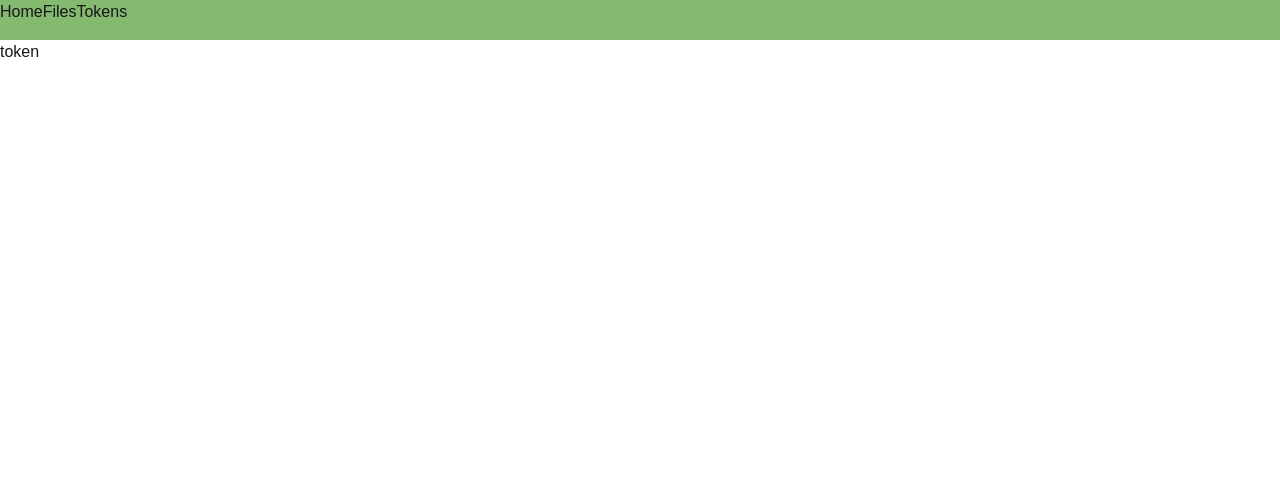
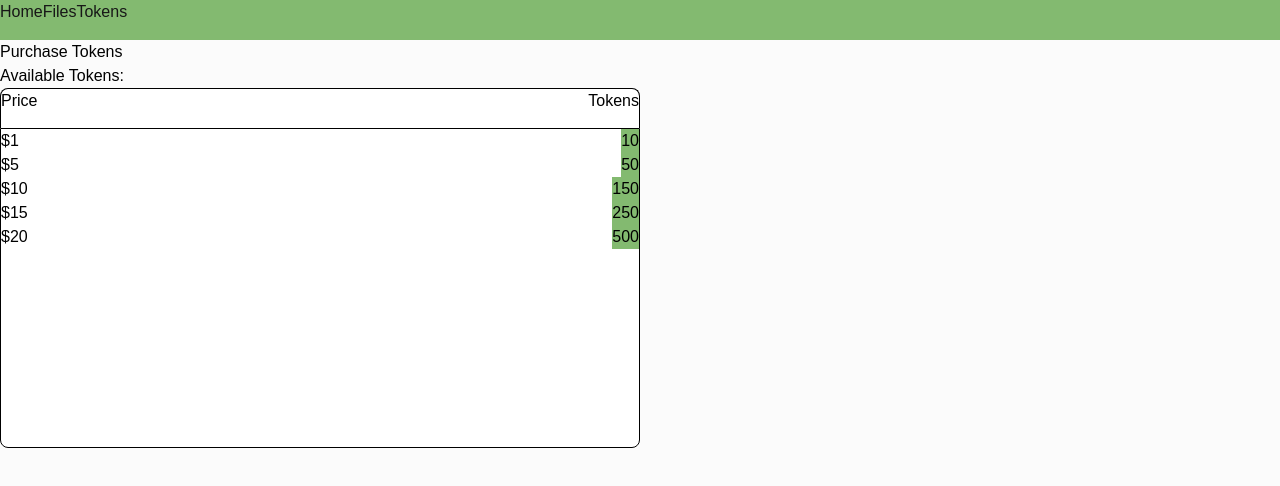
Before and after one commit to jdlu04/csc322, a Next.js app in the folder frontend/: page /paid/token in a window 1280 px wide. Shown: the top 486 px of the page. Built offline with nearby package versions, Linux system fonts and the light colour scheme.

Commit message:
paid token components

```diff
--- a/frontend/app/paid/token/page.js
+++ b/frontend/app/paid/token/page.js
@@ -1,5 +1,48 @@
 import React from "react";
 
 export default function page() {
-  return <div>token</div>;
+  return (
+    <div className="bg-greyBG w-screen h-screen text-black">
+      <h1>Purchase Tokens</h1>
+      <div>
+        <p>Available Tokens: </p>
+        <div className="h-10 w-1/2 border-l border-r border-t rounded-t-lg bg-white justify-between inline-flex">
+          <p>Price</p>
+          <p>Tokens</p>
+        </div>
+        <div className="h-80 w-1/2 border rounded-b-lg bg-white">
+          <div className="inline-flex justify-between w-full">
+            <p>$1</p>
+            <button className="bg-accentGreen">
+              10
+            </button>
+          </div>
+          <div className="inline-flex justify-between w-full">
+            <p>$5</p>
+            <button className="bg-accentGreen">
+              50
+            </button>
+          </div>
+          <div className="inline-flex justify-between w-full">
+            <p>$10</p>
+            <button className="bg-accentGreen">
+              150
+            </button>
+          </div>
+          <div className="inline-flex justify-between w-full">
+            <p>$15</p>
+            <button className="bg-accentGreen">
+              250
+            </button>
+          </div>
+          <div className="inline-flex justify-between w-full">
+            <p>$20</p>
+            <button className="bg-accentGreen">
+              500
+            </button>
+          </div>
+        </div>
+      </div>
+    </div>
+  );
 }
```
